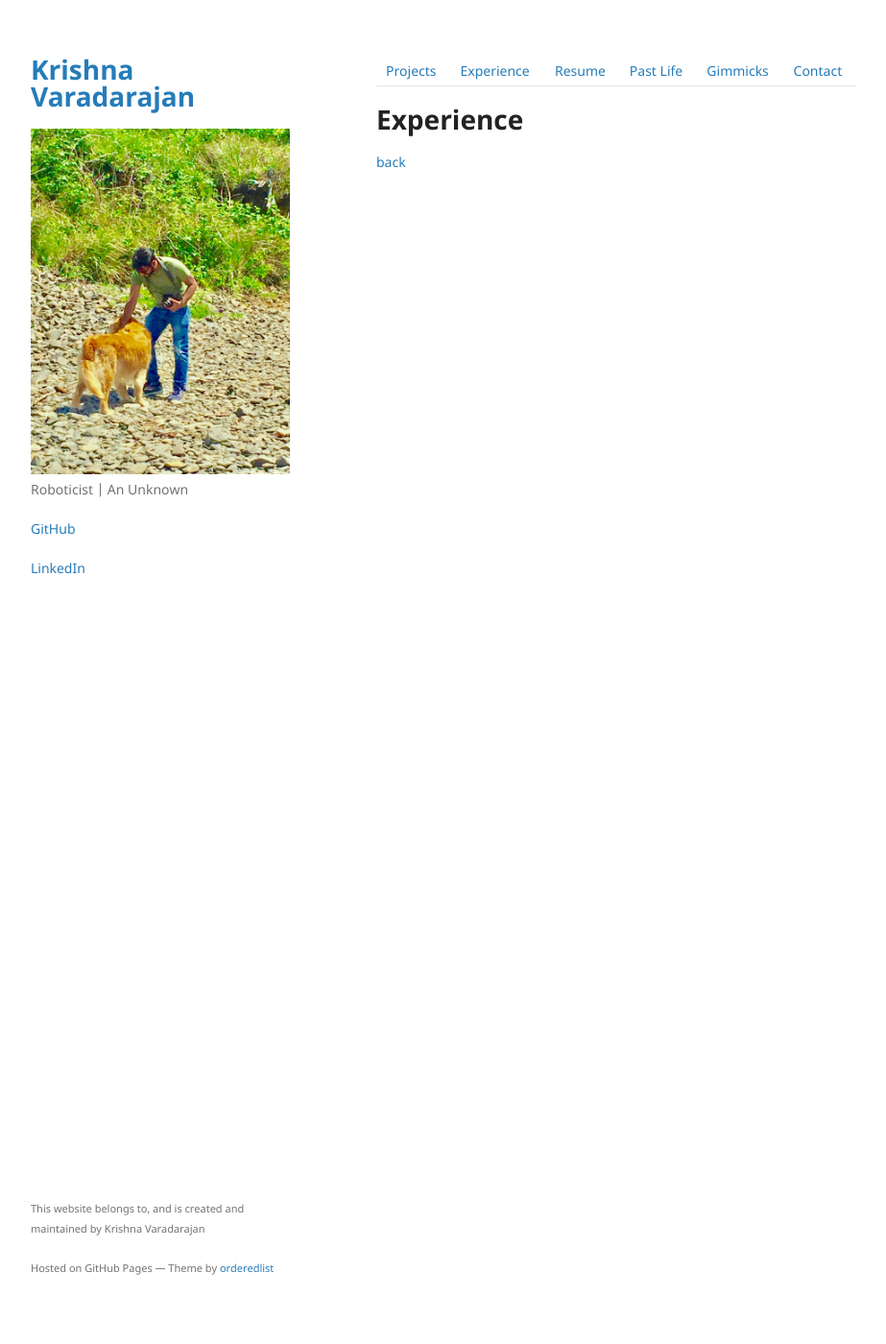
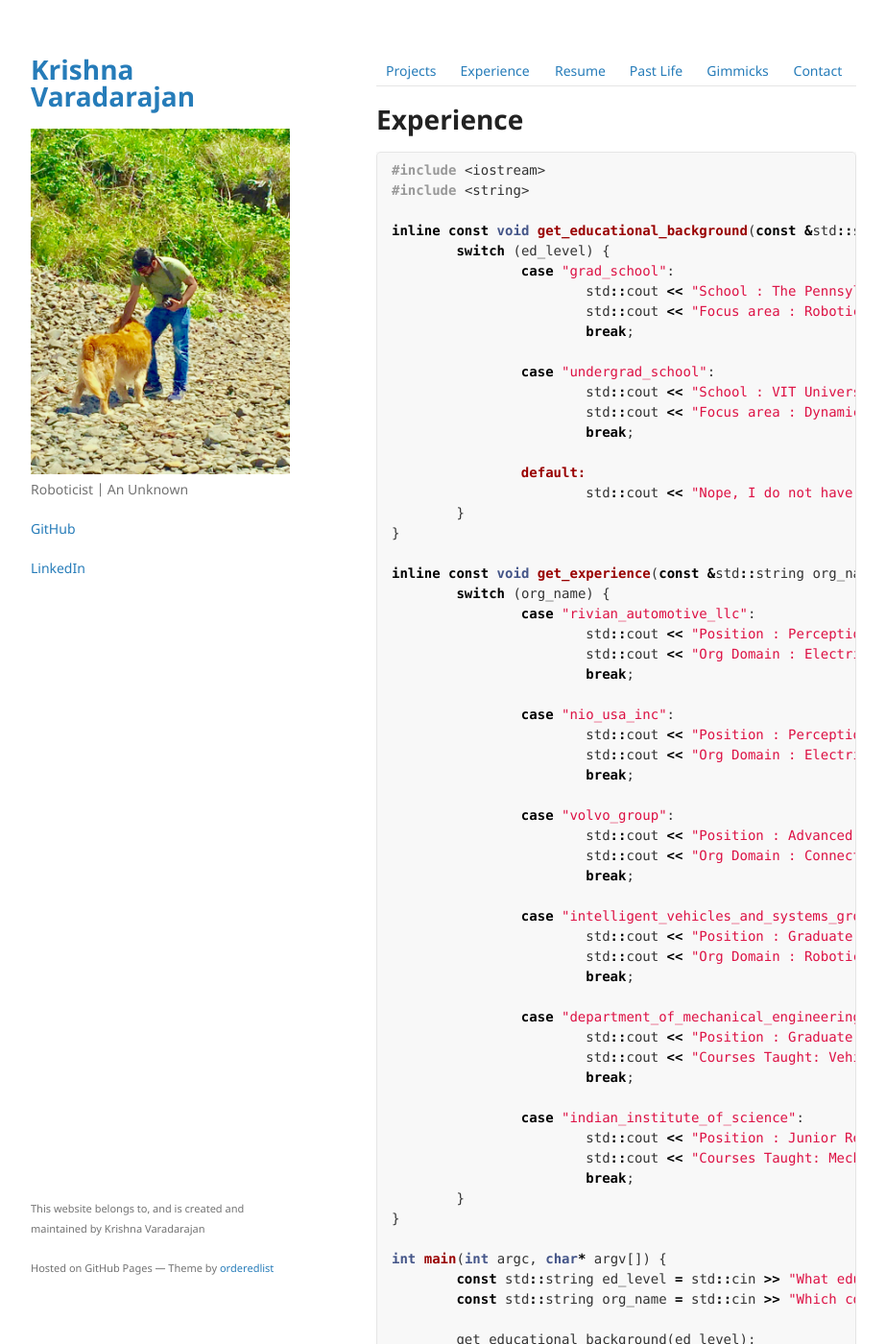
Before and after one commit to iamvarada/iamvarada.github.io, a Jekyll site: the page built from experience.md, in a window 1280 px wide and 1400 px high. Shown: the whole window at 96% size, without its empty margins (178-1101 px from the left). Built offline with Jekyll 4.4.1, drawn with Linux system fonts in a browser that asks for light colours; some of the changed text lies outside the part shown.

Commit message:
add experience page

````diff
--- a/experience.md
+++ b/experience.md
@@ -5,4 +5,68 @@ layout: default
 
 # Experience
 
+```cpp
+#include <iostream>
+#include <string>
+
+inline const void get_educational_background(const &std::string ed_level) {
+	switch (ed_level) {
+		case "grad_school":
+			std::cout << "School : The Pennsylvania State University\t" << "Duration : Aug. 2016 - May 2019" << std::endl;
+			std::cout << "Focus area : Robotics, State Estiamtion, Controls\t" << "Place : University Park, USA" << std::endl;
+			break;
+
+		case "undergrad_school":
+			std::cout << "School : VIT University\t" << "Duration : Aug. 2016 - May 2019" << std::endl;
+			std::cout << "Focus area : Dynamics, Design\t" << "Place : Vellore, India" << std::endl;
+			break;
+
+		default:
+			std::cout << "Nope, I do not have a doctorate!" << std::endl;
+	}
+}
+
+inline const void get_experience(const &std::string org_name) {
+	switch (org_name) {
+		case "rivian_automotive_llc":
+			std::cout << "Position : Perception Engineer, Autonomous Driving\t" << "Duration : Sep. 2019 - Present" << std::endl;
+			std::cout << "Org Domain : Electric Adventurous Vehicles\t" << "Place : San Jose, USA" << std::endl;
+			break;
+
+		case "nio_usa_inc":
+			std::cout << "Position : Perception Engineer, Autonomous Driving\t" << "Duration : Nov. 2018 - Sep. 2019" << std::endl;
+			std::cout << "Org Domain : Electric Vehicles\t" << "Place : San Jose, USA" << std::endl;
+			break;
+
+		case "volvo_group":
+			std::cout << "Position : Advanced Technology & Research Co-Op, Connected Vehicles\t" << "Duration : Aug. 2017 - Dec. 2017" << std::endl;
+			std::cout << "Org Domain : Connected Trucks\t" << "Place : Hagerstown, USA" << std::endl;
+			break;
+
+		case "intelligent_vehicles_and_systems_group_at_penn_state":
+			std::cout << "Position : Graduate Research Assistant, Robotics\t" << "Duration : Jan. 2017 - Nov. 2018" << std::endl;
+			std::cout << "Org Domain : Robotics, Connected Trucks\t" << "Place : University Park, USA" << std::endl;
+			break;
+
+		case "department_of_mechanical_engineering_at_penn_state":
+			std::cout << "Position : Graduate Teaching Assistant\t" << "Duration : Aug. 2016 - May 2018" << std::endl;
+			std::cout << "Courses Taught: Vehicle Dynamics, Design, Thermodynamics\t" << "Place : University Park, USA" << std::endl;
+			break;
+
+		case "indian_institute_of_science":
+			std::cout << "Position : Junior Research Fellow, Mechatronics\t" << "Duration : July. 2014 - June 2016" << std::endl;
+			std::cout << "Courses Taught: Mechatronics, Assistive Devices, Smart Manufacturing\t" << "Place : Bengaluru, India" << std::endl;
+			break;
+	}
+}
+
+int main(int argc, char* argv[]) {
+	const std::string ed_level = std::cin >> "What education level are you looking for? : ";
+	const std::string org_name = std::cin >> "Which company's experience are you looking to get detailsfor? : ";
+
+	get_educational_background(ed_level);
+	void get_experience(org_name);
+}
+
+```
 [back](./)
````
